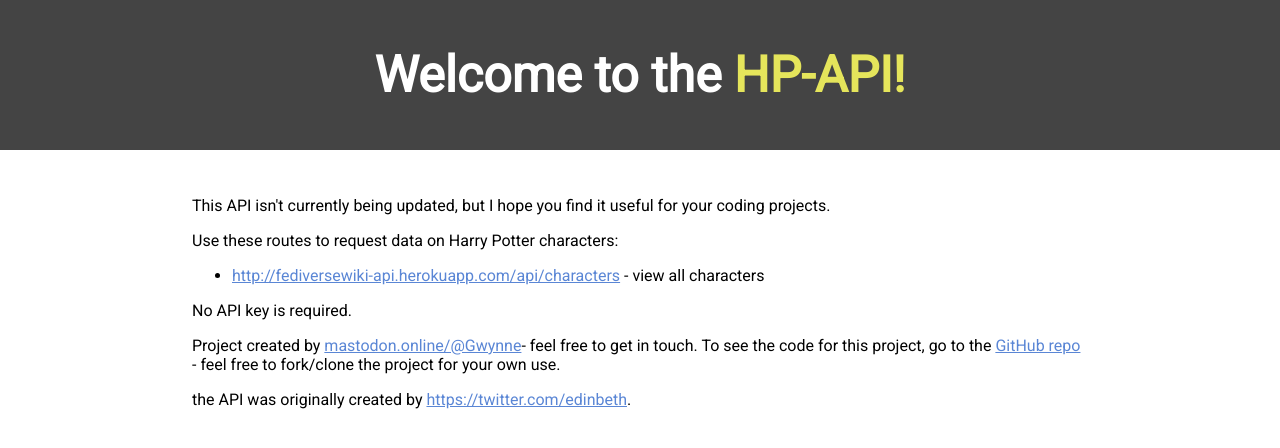
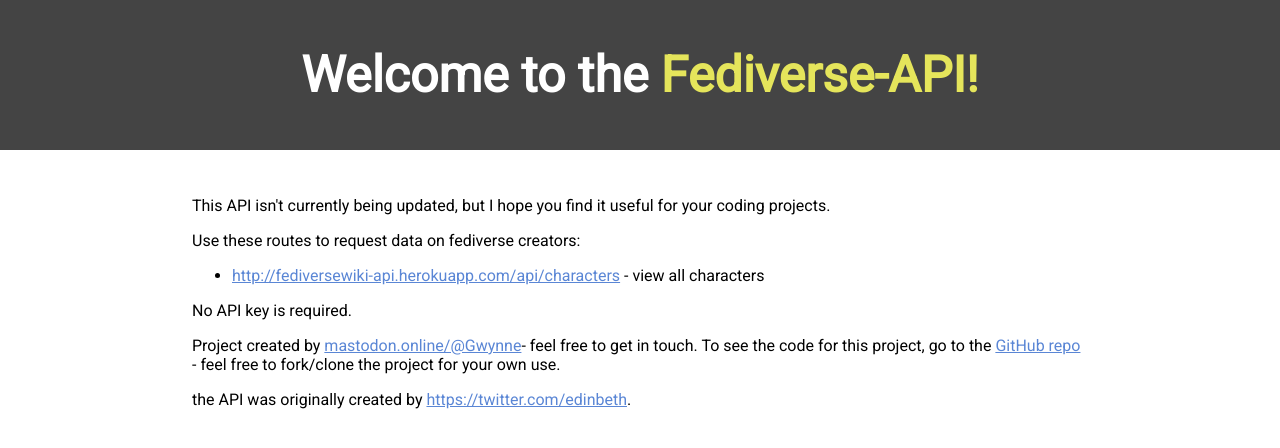
Before and after one commit to KostaSav/hp-api, a website: page public/index.html in a window 1280 px wide. Drawn offline with Linux system fonts and the light colour scheme.

Commit message:
Update index.html

```diff
--- a/public/index.html
+++ b/public/index.html
@@ -7,11 +7,11 @@
 </head>
 <body>
   <header>
-    <h2>Welcome to the <span class="title">HP-API!</span></h2>
+    <h2>Welcome to the <span class="title">Fediverse-API!</span></h2>
   </header>
   <main>
     <p>This API isn't currently being updated, but I hope you find it useful for your coding projects.</p>
-    <p>Use these routes to request data on Harry Potter characters:</p>
+    <p>Use these routes to request data on fediverse creators:</p>
     <ul>
     <li><a href="http://fediversewiki-api.herokuapp.com/api/characters">http://fediversewiki-api.herokuapp.com/api/characters</a> - view all characters</li>    </ul>
     <p>No API key is required.</p>
```
